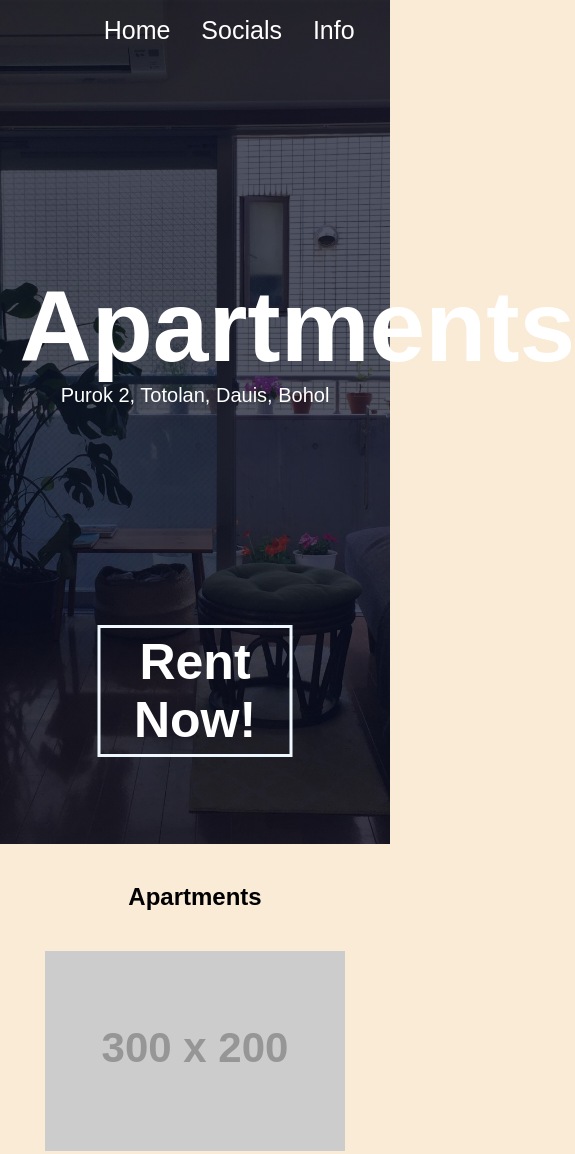
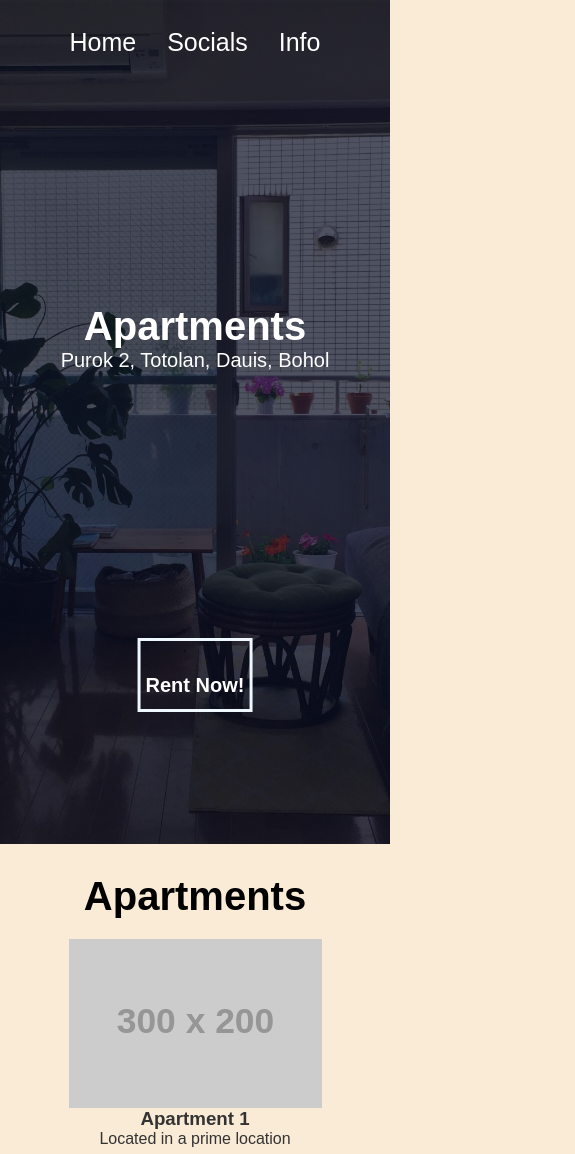
Before and after one commit to fucktheshitsystem/yourusername.github.io, a plain HTML site: page index.html in a window 390 px wide. Shown: the top 1154 px of the page, 575 px wide, since content can reach past the window. Drawn offline with Linux system fonts and the light colour scheme; placeholder pictures from the web are drawn by us; a web font is replaced by a local one.

Commit message:
Add files via upload
mobile responsive

```diff
--- a/style.css
+++ b/style.css
@@ -30,7 +30,6 @@ body{
     display: flex;
     padding: 2% 6%;
     justify-content:right;
-    align-items: right;
     font-size: 25px;
 }
 
@@ -128,12 +127,12 @@ body{
 }
 
 .rent{
-    margin-top: 100px;
+
     padding: 5px;
 
     color:#fff;
     position:absolute;
-    top: 70%;
+    top: 80%;
     left: 50%;
     transform: translate(-50%, -50%);
     text-align: center;
@@ -160,7 +159,7 @@ body{
 /* #apartments */
 
 #apartments{
-    margin-top: 10%;
+    margin-top: 30px;
 }
 
 #apartments nav ul {
@@ -182,20 +181,22 @@ body{
     text-decoration: none;
 }
 
-#apartments section {
-    padding: 50px;
-}
 
 #apartments h2 {
-    margin-bottom: 30px;
+
     text-align: center;
+    font-size: 70px;
+    font-weight: 700;
 }
 
 #apartments ul {
     list-style: none;
-    margin: 0;
+    margin-top: 10px;
     padding: 0;
     text-align: center;
+    margin-left: 15%;
+    margin-right: 15%;
+    margin-bottom: 10px;
 }
 
 #apartments li {
@@ -214,10 +215,43 @@ body{
     display: block;
     height: auto;
     max-width: 100%;
+    transition: 0.5s;
 }
 
+#apartments img:hover{
+    filter: drop-shadow(2px 2px 4px rgba(0, 0, 0, 0.5));
+    /* filter: blur(5px) */
+}
 /* for Responsive stuff down here v v v */
 
-@media(max-width: 600px){
+@media(max-width: 800px){
+
+    .header .links{
+        padding-top: 20px;
+        display: flex;
+        justify-content: center;
+        text-align: center;
+    }
+    .title-text h1{
+        font-size: 40px;
+    }
+    .title-text p{
+        font-size: 20px;
+    }
+    .rent{
+        padding-top:0px
+        justify-content: center;
+        align-items: center;
+        top: 80%;
+
+    }
+
+    .rent a{
+        font-size: 20px;
+
+    }
+    #apartments h2{
+        font-size: 40px;
+    }
 
 }
```
